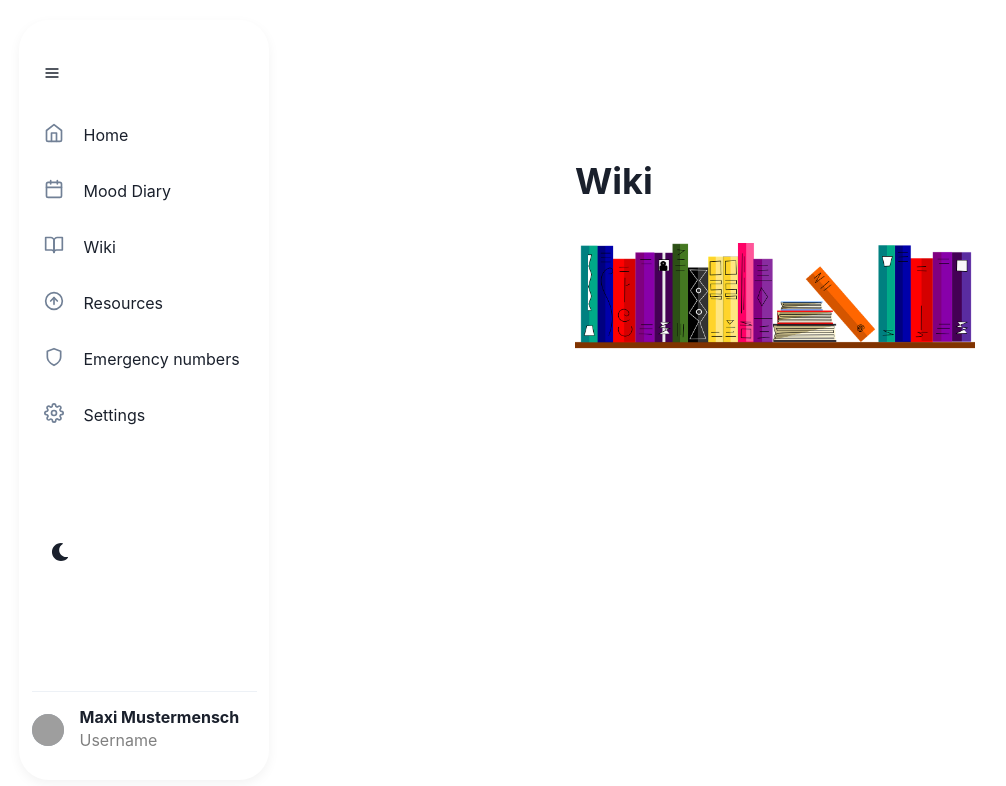
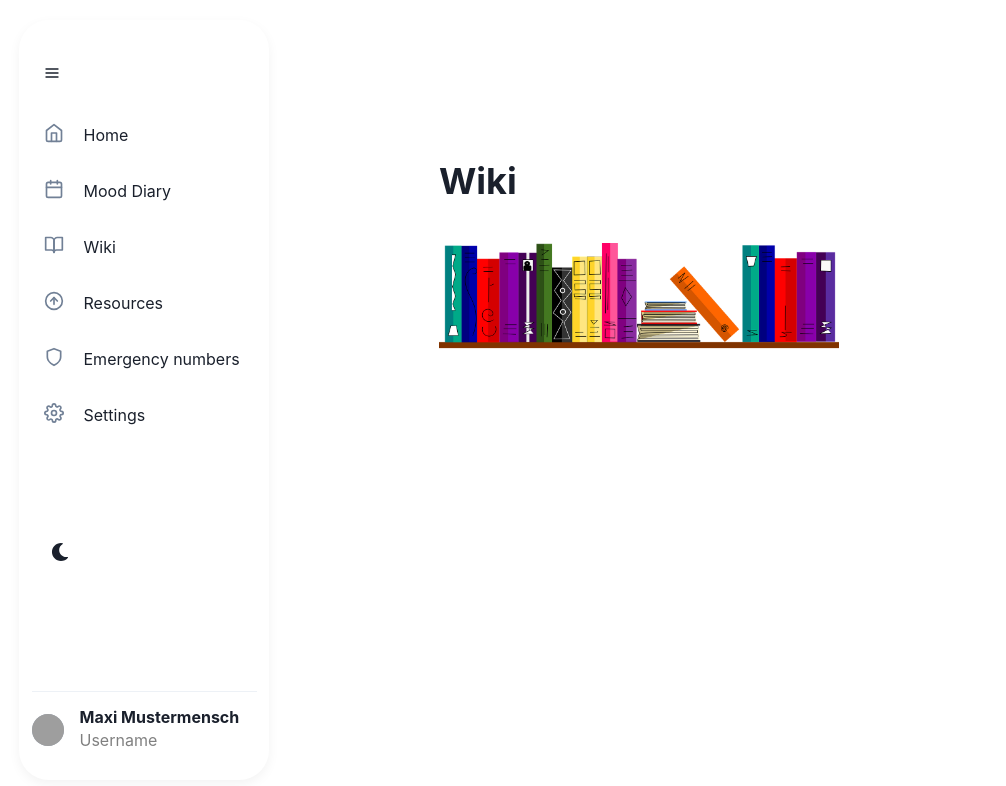
Before and after one commit to TUBerlin-Kopfsachen-Browser-Frontend/kopfsachen-app, a React (Create React App) app: page /wiki in a window 1280 px wide. Shown: the top 786 px of the page, without its empty margins (1-1007 px from the left). Built offline with nearby package versions, Linux system fonts and the light colour scheme; no server answers; grey boxes are pictures that could not be loaded.

Commit message:
adjusted text positioning

```diff
--- a/src/components/Sidebar.js
+++ b/src/components/Sidebar.js
@@ -28,7 +28,7 @@ export default function Sidebar() {
     const [navSize, changeNavSize] = useState("large")
     return (
         <Flex
-            pos="sticky"
+            pos="fixed"
             left="5"
             h="95vh"
             marginTop="2.5vh"
--- a/src/index.tsx
+++ b/src/index.tsx
@@ -5,8 +5,8 @@ import { App } from "./App"
 import reportWebVitals from "./reportWebVitals"
 import * as serviceWorker from "./serviceWorker"
 import { BrowserRouter, Routes, Route } from "react-router-dom";
-import Testpage from "./routes/Testpage";
-import Wiki from "./routes/Wiki";
+import Testpage from "./routes/testpage";
+import Wiki from "./routes/wiki";
 import MoodDiary from "./routes/MoodDiary";
 import Resources from "./routes/Resources";
 import EmergencyNumbers from "./routes/EmergencyNumbers";
--- a/src/routes/wiki.tsx
+++ b/src/routes/wiki.tsx
@@ -102,7 +102,7 @@ function FrontPage() {
         let displayInitial = (index === 0 || entries[index - 1].title[0]?.toLowerCase() !== entries[index].title[0]?.toLowerCase());
         return (
             <Flex key={entry.id} flexDirection='column'>
-                <Heading  marginTop={4} size='I'>
+                <Heading marginTop={4} size='I'>
                     {displayInitial && entries[index].title[0]?.toUpperCase()}
                 </Heading>
                 <Link
@@ -125,8 +125,8 @@ function FrontPage() {
                     flexDirection='column'
                     position='absolute'
                     top='20vh'
-                    left='45vw'
-                    transform="translateY(-50%, -0%)"
+                    left='50vw'
+                    transform="translate(-50%, -0%)"
                     maxWidth='800px'
                 >
                     <Heading marginBottom={10}> Wiki </Heading>
@@ -150,10 +150,10 @@ function FrontPage() {
                 <Sidebar />
                 <Flex
                     fontSize='large'
-                    position="absolute"
-                    top="20vh"
-                    left="70vh"
-                    transform="-50%, -0%"
+                    position='absolute'
+                    top='20vh'
+                    left='50vw'
+                    transform="translate(-50%, -0%)"
                     maxWidth='800px'
                 >
                     <EntryPage entry={entryToDisplay} />
```
Lines whose indentation alone changed are shown as unchanged.
